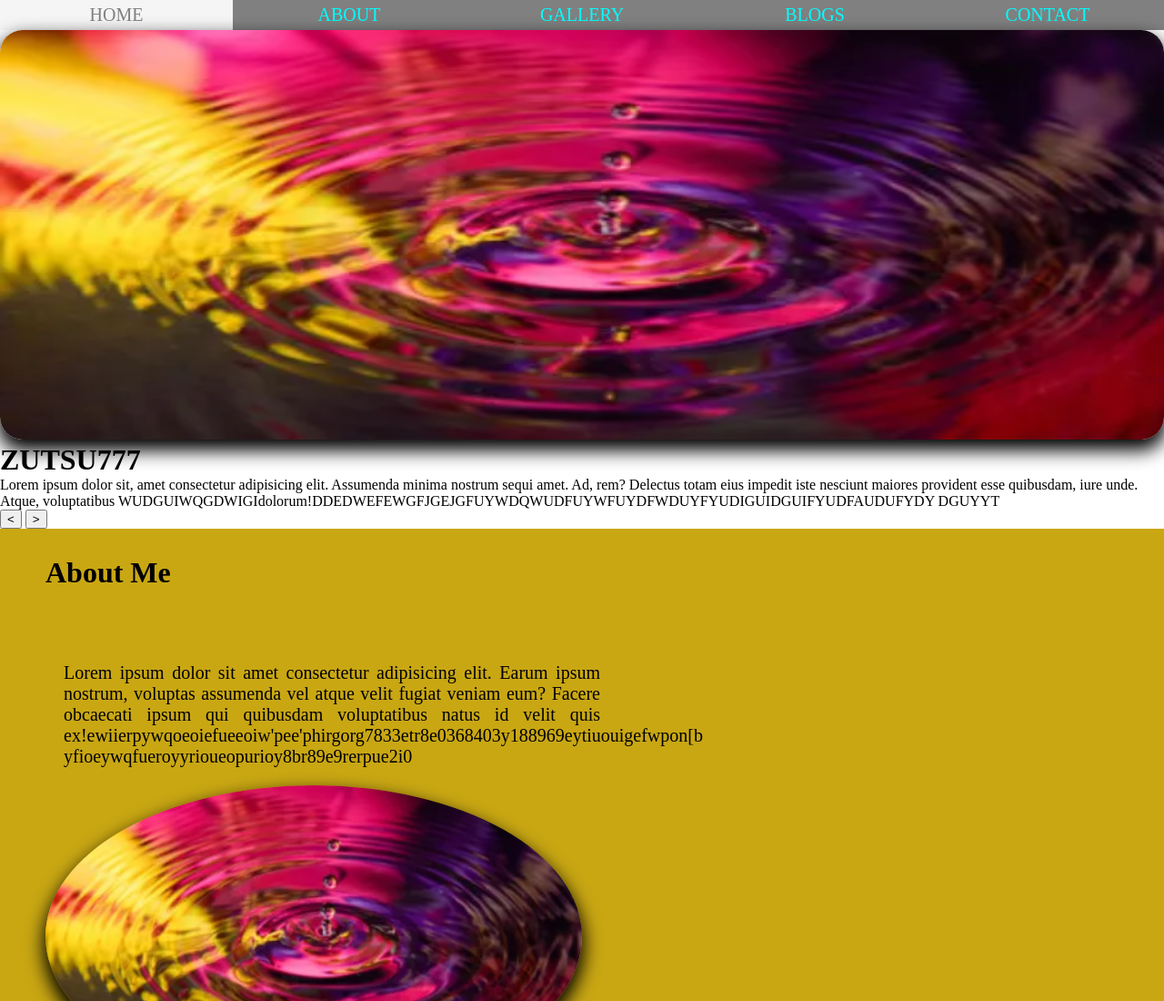
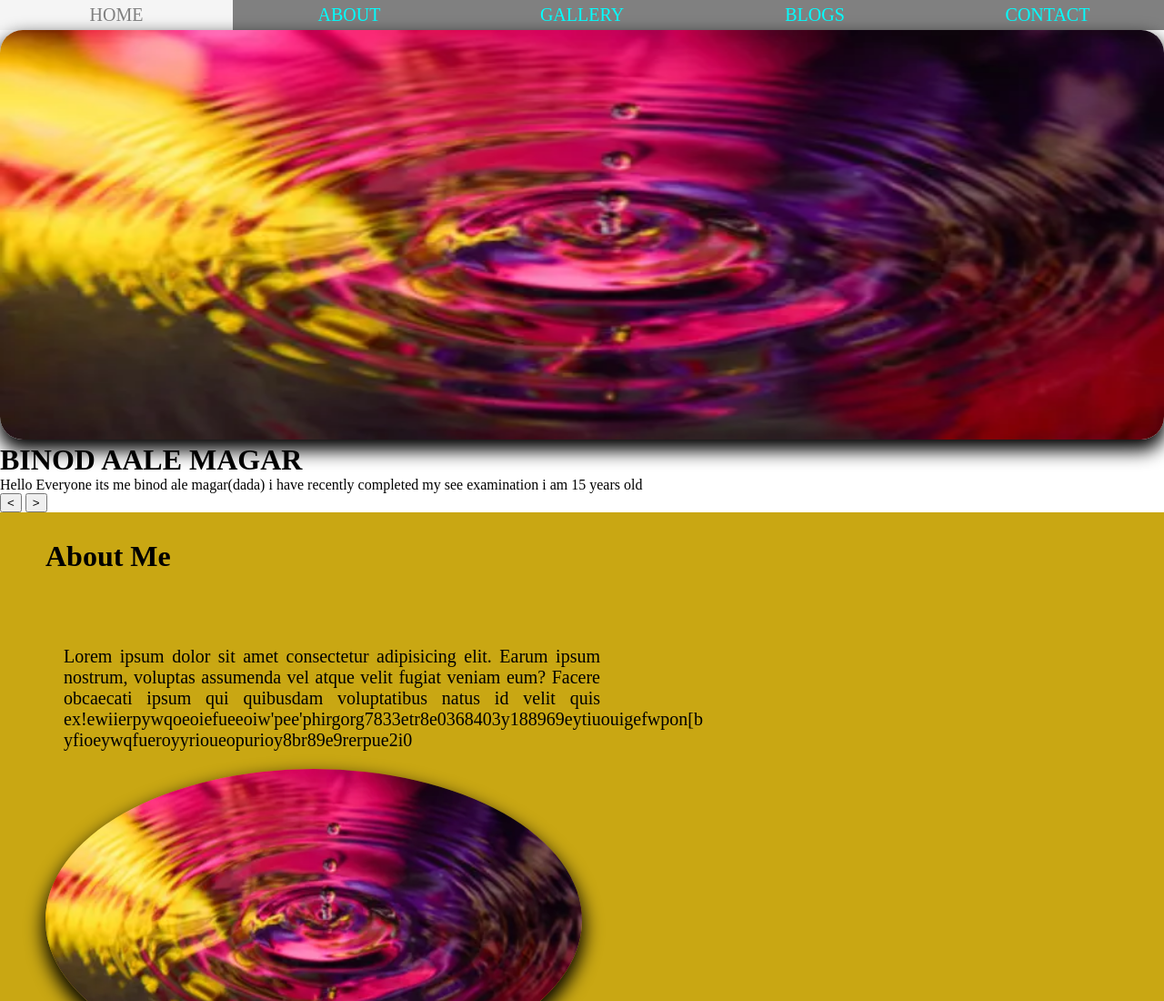
Before and after one commit to ZUTSU777/HEROKANXA1234, a plain HTML site: page INDEX.HTML in a window 1280 px wide. Shown: the top 1100 px of the page at 91% size. Drawn offline with Linux system fonts and the light colour scheme.

Commit message:
Update INDEX.HTML

```diff
--- a/INDEX.HTML
+++ b/INDEX.HTML
@@ -4,7 +4,7 @@
 <head>
     <meta charset="UTF-8">
     <meta name="viewport" content="width=device-width, initial-scale=1.0">
-    <title>My Page</title>
+    <title>My Introduction</title>
     <link rel="stylesheet" href="mystyle.css">
 
 
@@ -28,10 +28,10 @@
 
     <div class="section1">
         <img src="./water-splash-clr-shutterstock_258421805.webp">
-        <h1>ZUTSU777</h1>
-        <P>Lorem ipsum dolor sit, amet consectetur adipisicing elit. Assumenda minima nostrum sequi amet. Ad, rem?
-            Delectus totam eius impedit iste nesciunt maiores provident esse quibusdam, iure unde. Atque, voluptatibus
-            WUDGUIWQGDWIGIdolorum!DDEDWEFEWGFJGEJGFUYWDQWUDFUYWFUYDFWDUYFYUDIGUIDGUIFYUDFAUDUFYDY DGUYYT</P>
+        <h1>BINOD AALE MAGAR</h1>
+        <P>Hello Everyone its me binod ale magar(dada) i have recently completed my see examination
+            i am 15 years old
+        </P>
         <button class="left">&lt;
         </button>
         <button class="right">&gt;</button>
```
